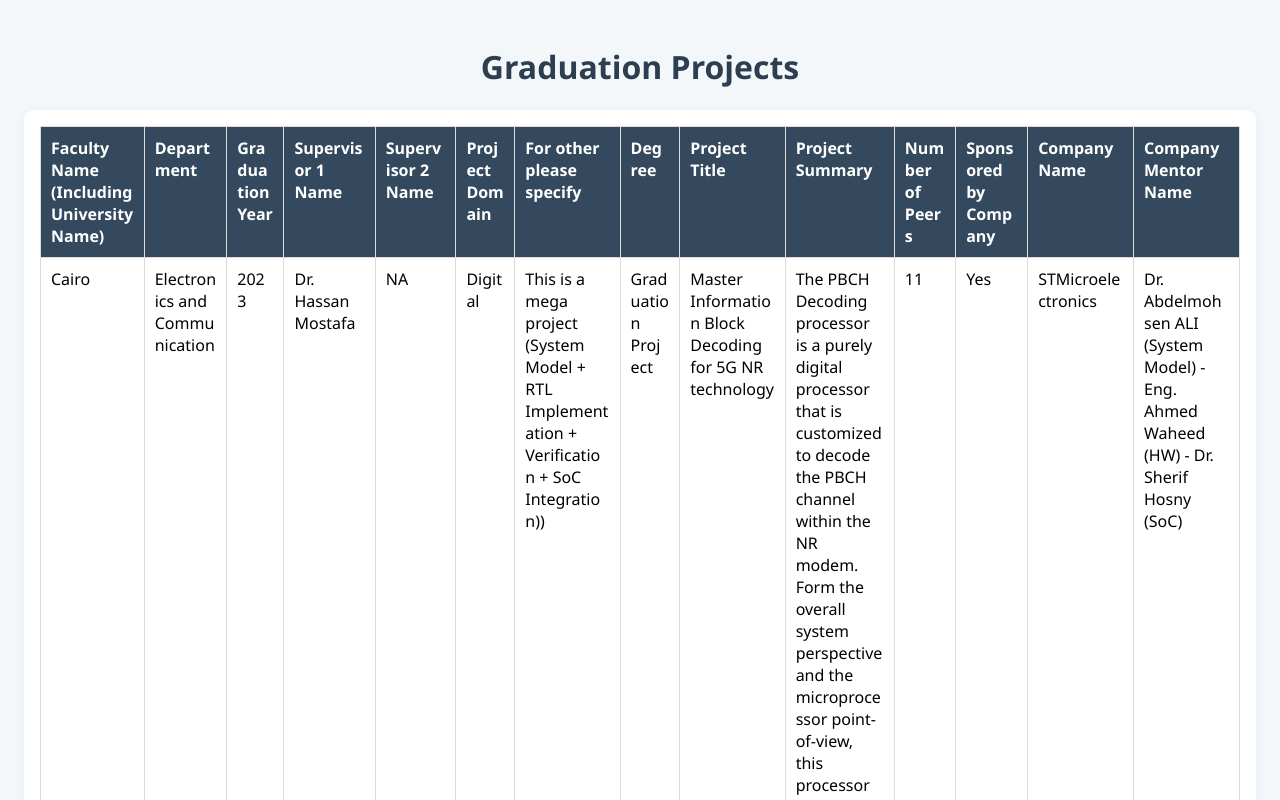
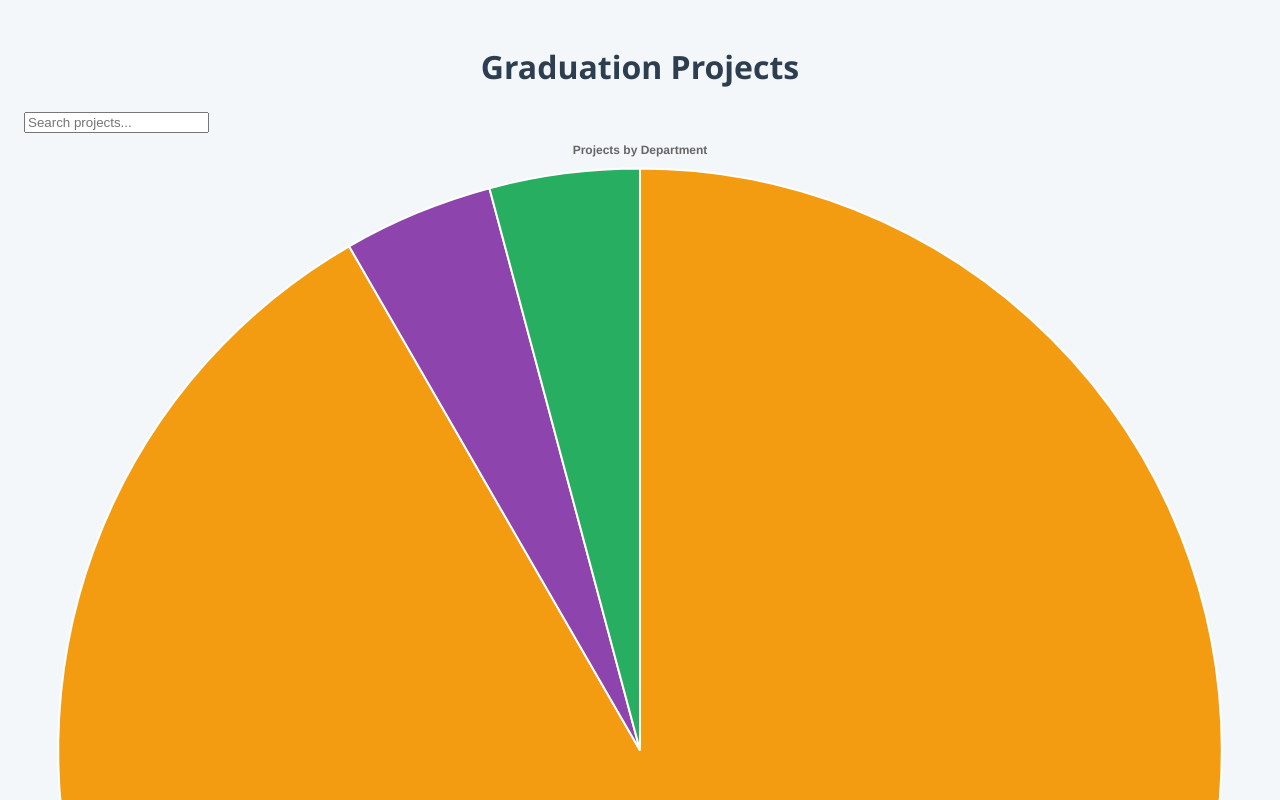
Before and after one commit to Sherif-Hosny93/Graduation-Projects, a plain HTML site: page index.html in a window 1280 px wide. Shown: the top 800 px of the page. Drawn offline with nearby package versions, Linux system fonts and the light colour scheme.

Commit message:
Update index.html file with new content

```diff
--- a/index.html
+++ b/index.html
@@ -5,32 +5,51 @@
   <title>Graduation Projects CSV Viewer</title>
   <link rel="stylesheet" href="style.css">
   <script src="https://cdn.jsdelivr.net/npm/papaparse@5.4.1/papaparse.min.js"></script>
+  <script src="https://cdn.jsdelivr.net/npm/chart.js@4.4.0/dist/chart.umd.min.js"></script>
 </head>
 <body>
   <h1>Graduation Projects</h1>
+  <div class="controls">
+    <input type="text" id="search-bar" placeholder="Search projects..." />
+  </div>
+  <div id="chart-container">
+    <canvas id="pieChart" width="400" height="300"></canvas>
+  </div>
   <div id="table-container">Loading...</div>
   <script>
-    // Change this if you move the CSV elsewhere in your repo
     const csvURL = "https://raw.githubusercontent.com/Sherif-Hosny93/Graduation-Projects/main/Graduation_Projects.csv";
+    let allData = [];
+    let filteredData = [];
+    let pieChart = null;
 
-    fetch(csvURL)
-      .then(response => {
-        if (!response.ok) throw new Error('Network response was not ok');
-        return response.text();
-      })
-      .then(csvText => {
-        Papa.parse(csvText, {
-          header: true,
-          skipEmptyLines: true,
-          complete: function(results) {
-            const data = results.data;
+    // Utility: Case-insensitive search in object values
+    function rowMatchesSearch(row, search) {
+      if (!search) return true;
+      const lower = search.toLowerCase();
+      return Object.values(row).some(val =>
+        String(val).toLowerCase().includes(lower)
+      );
+    }
+
+    // Utility: Count field occurrences for chart data
+    function countByField(data, field) {
+      const counts = {};
+      data.forEach(row => {
+        const key = row[field] || "Unknown";
+        counts[key] = (counts[key] || 0) + 1;
+      });
+      return counts;
+    }
+
+    // Render table
+    function renderTable(data) {
       const container = document.getElementById('table-container');
       if (!data.length) {
         container.innerHTML = "<p>No data found.</p>";
         return;
       }
       const table = document.createElement('table');
-            // Table header
+      // Header
       const thead = document.createElement('thead');
       const headerRow = document.createElement('tr');
       Object.keys(data[0]).forEach(key => {
@@ -40,7 +59,7 @@
       });
       thead.appendChild(headerRow);
       table.appendChild(thead);
-            // Table body
+      // Body
       const tbody = document.createElement('tbody');
       data.forEach(row => {
         const tr = document.createElement('tr');
@@ -55,11 +74,65 @@
       container.innerHTML = "";
       container.appendChild(table);
     }
+
+    // Render pie chart
+    function renderPieChart(data, field = "Department") {
+      const counts = countByField(data, field);
+      const ctx = document.getElementById('pieChart').getContext('2d');
+      if (pieChart) pieChart.destroy();
+      pieChart = new Chart(ctx, {
+        type: 'pie',
+        data: {
+          labels: Object.keys(counts),
+          datasets: [{
+            data: Object.values(counts),
+            backgroundColor: [
+              "#f39c12", "#8e44ad", "#27ae60", "#e74c3c", "#3498db", "#f1c40f", "#2ecc71", "#34495e", "#1abc9c"
+            ],
+          }]
+        },
+        options: {
+          responsive: true,
+          plugins: {
+            legend: { position: 'bottom' },
+            title: {
+              display: true,
+              text: `Projects by ${field}`
+            }
+          }
+        }
+      });
+    }
+
+    // Main: Load CSV and initialize listeners
+    fetch(csvURL)
+      .then(response => {
+        if (!response.ok) throw new Error('Network response was not ok');
+        return response.text();
+      })
+      .then(csvText => {
+        Papa.parse(csvText, {
+          header: true,
+          skipEmptyLines: true,
+          complete: function(results) {
+            allData = results.data;
+            filteredData = allData;
+            renderTable(filteredData);
+            renderPieChart(filteredData, "Department");
+          }
         });
       })
       .catch(err => {
         document.getElementById('table-container').textContent = "Error loading CSV: " + err;
       });
+
+    // Search bar event
+    document.getElementById('search-bar').addEventListener('input', function() {
+      const search = this.value;
+      filteredData = allData.filter(row => rowMatchesSearch(row, search));
+      renderTable(filteredData);
+      renderPieChart(filteredData, "Department");
+    });
   </script>
 </body>
 </html>
```
Lines whose indentation alone changed are shown as unchanged.
